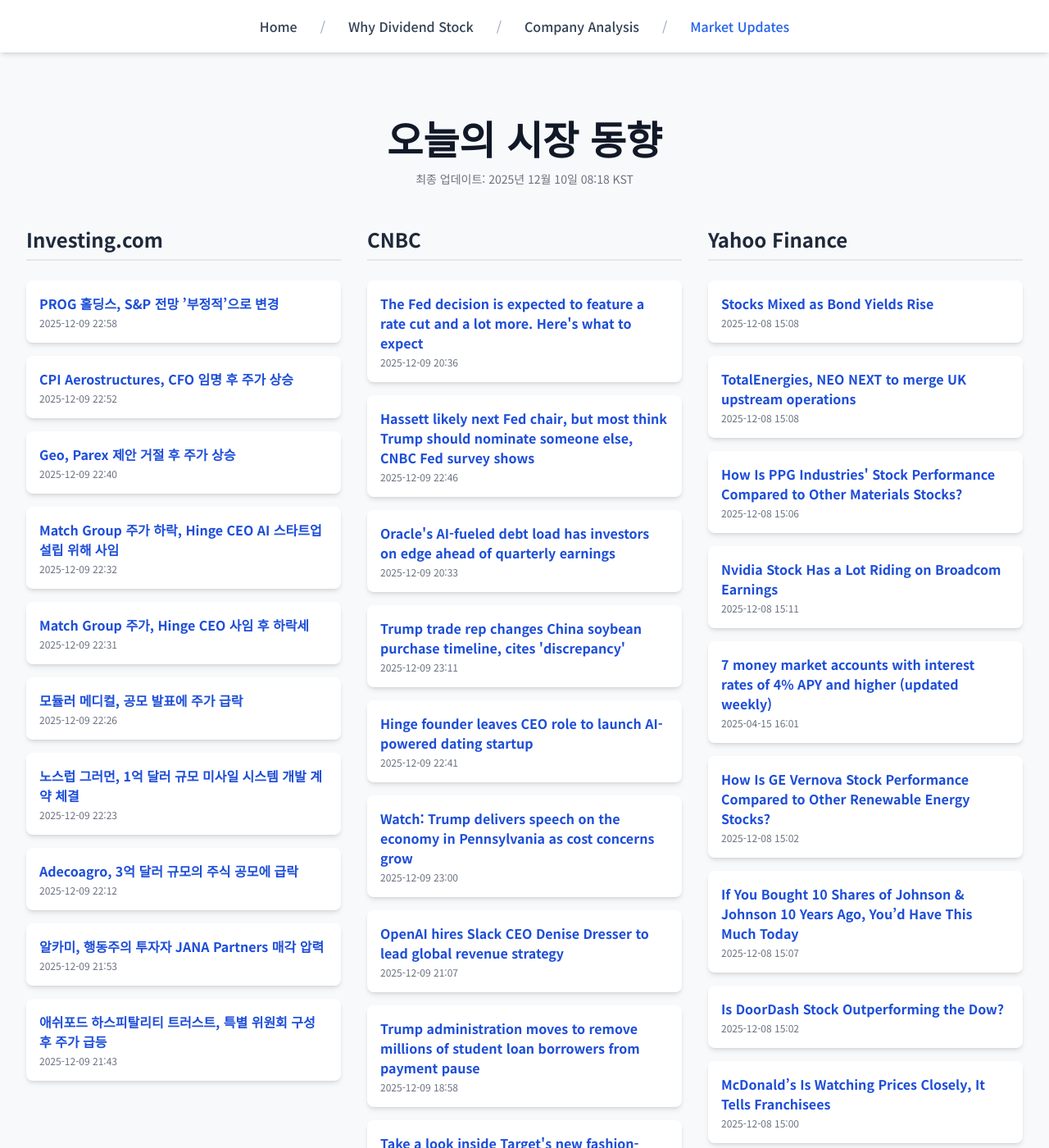
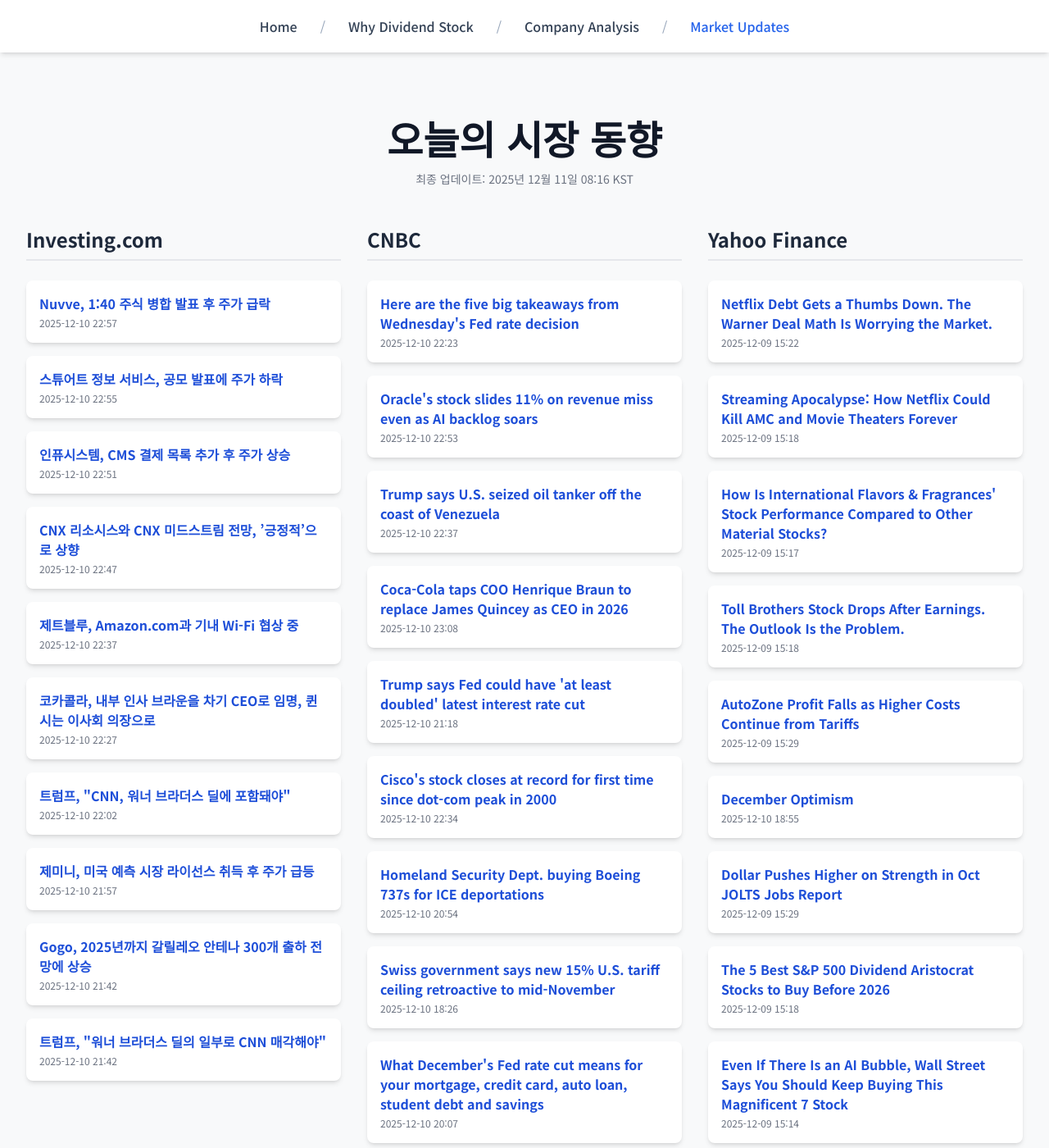
Before and after one commit to Kay-Hwang/my-company-analysis, a Jekyll site: the page built from market-updates.html, in a window 1280 px wide and 1400 px high. Shown: the whole window at 82% size. Built offline with Jekyll 4.4.1, drawn with Linux system fonts in a browser that asks for light colours; nearby versions of some CDN libraries; a script that is not in the unit is left out; some of the changed text lies outside the part shown.

Commit message:
Update daily data

```diff
--- a/_data/latest_data.json
+++ b/_data/latest_data.json
@@ -1,190 +1,190 @@
 {
-  "lastUpdated": "2025년 12월 10일 08:18 KST",
+  "lastUpdated": "2025년 12월 11일 08:16 KST",
   "news": {
     "investing": [
       {
-        "title": "PROG 홀딩스, S&P 전망 ’부정적’으로 변경",
-        "link": "https://kr.investing.com/news/stock-market-news/article-93CH-1749654",
-        "pubDate": "2025-12-09 22:58:36",
-        "summary": "PROG 홀딩스, S&P 전망 ’부정적’으로 변경"
+        "title": "Nuvve, 1:40 주식 병합 발표 후 주가 급락",
+        "link": "https://kr.investing.com/news/stock-market-news/article-93CH-1751456",
+        "pubDate": "2025-12-10 22:57:48",
+        "summary": "Nuvve, 1:40 주식 병합 발표 후 주가 급락"
       },
       {
-        "title": "CPI Aerostructures, CFO 임명 후 주가 상승",
-        "link": "https://kr.investing.com/news/stock-market-news/article-93CH-1749645",
-        "pubDate": "2025-12-09 22:52:59",
-        "summary": "CPI Aerostructures, CFO 임명 후 주가 상승"
+        "title": "스튜어트 정보 서비스, 공모 발표에 주가 하락",
+        "link": "https://kr.investing.com/news/stock-market-news/article-93CH-1751455",
+        "pubDate": "2025-12-10 22:55:07",
+        "summary": "스튜어트 정보 서비스, 공모 발표에 주가 하락"
       },
       {
-        "title": "Geo, Parex 제안 거절 후 주가 상승",
-        "link": "https://kr.investing.com/news/stock-market-news/article-93CH-1749619",
-        "pubDate": "2025-12-09 22:40:19",
-        "summary": "Geo, Parex 제안 거절 후 주가 상승"
+        "title": "인퓨시스템, CMS 결제 목록 추가 후 주가 상승",
+        "link": "https://kr.investing.com/news/stock-market-news/article-93CH-1751450",
+        "pubDate": "2025-12-10 22:51:56",
+        "summary": "인퓨시스템, CMS 결제 목록 추가 후 주가 상승"
       },
       {
-        "title": "Match Group 주가 하락, Hinge CEO AI 스타트업 설립 위해 사임",
-        "link": "https://kr.investing.com/news/stock-market-news/article-93CH-1749610",
-        "pubDate": "2025-12-09 22:32:04",
-        "summary": "Match Group 주가 하락, Hinge CEO AI 스타트업 설립 위해 사임"
+        "title": "CNX 리소시스와 CNX 미드스트림 전망, ’긍정적’으로 상향",
+        "link": "https://kr.investing.com/news/stock-market-news/article-93CH-1751446",
+        "pubDate": "2025-12-10 22:47:07",
+        "summary": "CNX 리소시스와 CNX 미드스트림 전망, ’긍정적’으로 상향"
       },
       {
-        "title": "Match Group 주가, Hinge CEO 사임 후 하락세",
-        "link": "https://kr.investing.com/news/stock-market-news/article-93CH-1749609",
-        "pubDate": "2025-12-09 22:31:33",
-        "summary": "Match Group 주가, Hinge CEO 사임 후 하락세"
+        "title": "제트블루, Amazon.com과 기내 Wi-Fi 협상 중",
+        "link": "https://kr.investing.com/news/stock-market-news/article-93CH-1751418",
+        "pubDate": "2025-12-10 22:37:25",
+        "summary": "제트블루, Amazon.com과 기내 Wi-Fi 협상 중"
       },
       {
-        "title": "모듈러 메디컬, 공모 발표에 주가 급락",
-        "link": "https://kr.investing.com/news/stock-market-news/article-93CH-1749601",
-        "pubDate": "2025-12-09 22:26:48",
-        "summary": "모듈러 메디컬, 공모 발표에 주가 급락"
+        "title": "코카콜라, 내부 인사 브라운을 차기 CEO로 임명, 퀸시는 이사회 의장으로",
+        "link": "https://kr.investing.com/news/stock-market-news/article-1751404",
+        "pubDate": "2025-12-10 22:27:29",
+        "summary": "코카콜라, 내부 인사 브라운을 차기 CEO로 임명, 퀸시는 이사회 의장으로"
       },
       {
-        "title": "노스럽 그러먼, 1억 달러 규모 미사일 시스템 개발 계약 체결",
-        "link": "https://kr.investing.com/news/stock-market-news/article-93CH-1749599",
-        "pubDate": "2025-12-09 22:23:18",
-        "summary": "노스럽 그러먼, 1억 달러 규모 미사일 시스템 개발 계약 체결"
+        "title": "트럼프, \"CNN, 워너 브라더스 딜에 포함돼야\"",
+        "link": "https://kr.investing.com/news/stock-market-news/article-93CH-1751367",
+        "pubDate": "2025-12-10 22:02:16",
+        "summary": "트럼프, \"CNN, 워너 브라더스 딜에 포함돼야\""
       },
       {
-        "title": "Adecoagro, 3억 달러 규모의 주식 공모에 급락",
-        "link": "https://kr.investing.com/news/stock-market-news/article-93CH-1749580",
-        "pubDate": "2025-12-09 22:12:37",
-        "summary": "Adecoagro, 3억 달러 규모의 주식 공모에 급락"
+        "title": "제미니, 미국 예측 시장 라이선스 취득 후 주가 급등",
+        "link": "https://kr.investing.com/news/stock-market-news/article-93CH-1751363",
+        "pubDate": "2025-12-10 21:57:43",
+        "summary": "제미니, 미국 예측 시장 라이선스 취득 후 주가 급등"
       },
       {
-        "title": "알카미, 행동주의 투자자 JANA Partners 매각 압력",
-        "link": "https://kr.investing.com/news/stock-market-news/article-93CH-1749548",
-        "pubDate": "2025-12-09 21:53:58",
-        "summary": "알카미, 행동주의 투자자 JANA Partners 매각 압력"
+        "title": "Gogo, 2025년까지 갈릴레오 안테나 300개 출하 전망에 상승",
+        "link": "https://kr.investing.com/news/stock-market-news/article-93CH-1751338",
+        "pubDate": "2025-12-10 21:42:38",
+        "summary": "Gogo, 2025년까지 갈릴레오 안테나 300개 출하 전망에 상승"
       },
       {
-        "title": "애쉬포드 하스피탈리티 트러스트, 특별 위원회 구성 후 주가 급등",
-        "link": "https://kr.investing.com/news/stock-market-news/article-93CH-1749538",
-        "pubDate": "2025-12-09 21:43:11",
-        "summary": "애쉬포드 하스피탈리티 트러스트, 특별 위원회 구성 후 주가 급등"
+        "title": "트럼프, \"워너 브라더스 딜의 일부로 CNN 매각해야\"",
+        "link": "https://kr.investing.com/news/stock-market-news/article-93CH-1751337",
+        "pubDate": "2025-12-10 21:42:34",
+        "summary": "트럼프, \"워너 브라더스 딜의 일부로 CNN 매각해야\""
       }
     ],
     "cnbc": [
       {
-        "title": "The Fed decision is expected to feature a rate cut and a lot more. Here's what to expect",
-        "link": "https://www.cnbc.com/2025/12/09/the-fed-decision-is-expected-to-feature-a-rate-cut-and-a-lot-more-heres-what-to-expect.html",
-        "pubDate": "Tue, 09 Dec 2025 20:36:45 GMT",
-        "summary": "The central bank is poised to deliver its third straight interest rate cut Wednesday, while firing a warning shot about what's ahead."
+        "title": "Here are the five big takeaways from Wednesday's Fed rate decision",
+        "link": "https://www.cnbc.com/2025/12/10/here-are-the-five-big-takeaways-from-wednesdays-fed-rate-decision.html",
+        "pubDate": "Wed, 10 Dec 2025 22:23:30 GMT",
+        "summary": "The Fed approved a much-anticipated quarter percentage point interest rate cut at a meeting that was packed with intrigue and surprises."
       },
       {
-        "title": "Hassett likely next Fed chair, but most think Trump should nominate someone else, CNBC Fed survey shows",
-        "link": "https://www.cnbc.com/2025/12/09/hassett-likely-next-fed-chair-but-most-think-trump-should-nominate-someone-else-cnbc-fed-survey-shows.html",
-        "pubDate": "Tue, 09 Dec 2025 22:46:17 GMT",
-        "summary": "The December survey shows 84% believe President Trump will tap Hassett, director of the National Economic Council, to head the central bank."
+        "title": "Oracle's stock slides 11% on revenue miss even as AI backlog soars",
+        "link": "https://www.cnbc.com/2025/12/10/oracle-orcl-q2-earnings-report-2026.html",
+        "pubDate": "Wed, 10 Dec 2025 22:53:40 GMT",
+        "summary": "Oracle flagged new business from Meta and Nvidia in reporting a 438% increase in remaining performance obligations."
       },
       {
-        "title": "Oracle's AI-fueled debt load has investors on edge ahead of quarterly earnings",
-        "link": "https://www.cnbc.com/2025/12/09/oracles-ai-fueled-debt-load-has-investors-on-edge-ahead-of-earnings.html",
-        "pubDate": "Tue, 09 Dec 2025 20:33:05 GMT",
-        "summary": "Oracle's fiscal second-quarter results will be a crucial test for the AI trade and whether demand justifies the company's buildout plans."
+        "title": "Trump says U.S. seized oil tanker off the coast of Venezuela",
+        "link": "https://www.cnbc.com/2025/12/10/us-venezuela-oil-tanker-seize.html",
+        "pubDate": "Wed, 10 Dec 2025 22:37:09 GMT",
+        "summary": "The White House has undertaken a large military buildup in the Caribbean and launched deadly strikes against boats that it claims were trafficking drugs."
       },
       {
-        "title": "Trump trade rep changes China soybean purchase timeline, cites 'discrepancy'",
-        "link": "https://www.cnbc.com/2025/12/09/trump-trade-rep-changes-china-soybean-purchase-timeline-cites-discrepancy.html",
-        "pubDate": "Tue, 09 Dec 2025 23:11:20 GMT",
-        "summary": "China for months earlier this year had boycotted purchasing soybeans from U.S. farms because of a trade war began by President Donald Trump."
+        "title": "Coca-Cola taps COO Henrique Braun to replace James Quincey as CEO in 2026",
+        "link": "https://www.cnbc.com/2025/12/10/coca-cola-coo-henrique-braun-ceo-.html",
+        "pubDate": "Wed, 10 Dec 2025 23:08:32 GMT",
+        "summary": "Quincey has led Coca-Cola since 2017, seeing the company through the Covid pandemic and a focus on healthier beverages."
       },
       {
-        "title": "Hinge founder leaves CEO role to launch AI-powered dating startup",
-        "link": "https://www.cnbc.com/2025/12/09/hinge-founder-leaves-ceo-role-to-launch-ai-powered-dating-service.html",
-        "pubDate": "Tue, 09 Dec 2025 22:41:00 GMT",
-        "summary": "Hinge founder Justin McLeod is stepping down as CEO to launch an AI-powered dating service called Overtone."
+        "title": "Trump says Fed could have 'at least doubled' latest interest rate cut",
+        "link": "https://www.cnbc.com/2025/12/10/trump-fed-interest-rates-powell.html",
+        "pubDate": "Wed, 10 Dec 2025 21:18:42 GMT",
+        "summary": "Trump spoke during a meeting at the White House with business leaders including Dell CEO Michael Dell and the heads of Qualcomm and HP."
       },
       {
-        "title": "Watch: Trump delivers speech on the economy in Pennsylvania as cost concerns grow",
-        "link": "https://www.cnbc.com/2025/12/09/trump-economy-pennsylvania-speech.html",
-        "pubDate": "Tue, 09 Dec 2025 23:00:58 GMT",
-        "summary": "The Pennsylvania trip marks a return to the sort of voter outreach that defined Trump's political campaigns, but has grown rarer during his second term so far."
+        "title": "Cisco's stock closes at record for first time since dot-com peak in 2000",
+        "link": "https://www.cnbc.com/2025/12/10/ciscos-stock-closes-at-record-for-first-time-since-dot-com-peak-2000.html",
+        "pubDate": "Wed, 10 Dec 2025 22:34:31 GMT",
+        "summary": "Cisco was at the center of the internet boom, but has a much different role in today's artificial intelligence craze."
       },
       {
-        "title": "OpenAI hires Slack CEO Denise Dresser to lead global revenue strategy",
-        "link": "https://www.cnbc.com/2025/12/09/openai-slack-ceo-denise-dresser-chief-revenue-officer.html",
-        "pubDate": "Tue, 09 Dec 2025 21:07:11 GMT",
-        "summary": "Dresser was named Slack's chief executive in 2023 after spending more than a decade at Salesforce."
+        "title": "Homeland Security Dept. buying Boeing 737s for ICE deportations",
+        "link": "https://www.cnbc.com/2025/12/10/homeland-security-boeing-737-ice-deportations.html",
+        "pubDate": "Wed, 10 Dec 2025 20:54:29 GMT",
+        "summary": "The Trump administration has aimed to deport 1 million immigrants from the United States in President Donald Trump's first year back in the White House."
       },
       {
-        "title": "Trump administration moves to remove millions of student loan borrowers from payment pause",
-        "link": "https://www.cnbc.com/2025/12/09/save-student-loan-payment-pause.html",
-        "pubDate": "Tue, 09 Dec 2025 18:58:05 GMT",
-        "summary": "The Trump administration announced a proposed joint settlement with Missouri that would soon force millions of student loan borrowers into repayment."
+        "title": "Swiss government says new 15% U.S. tariff ceiling retroactive to mid-November",
+        "link": "https://www.cnbc.com/2025/12/10/us-tariff-switzerland-trade-tariffs.html",
+        "pubDate": "Wed, 10 Dec 2025 18:26:43 GMT",
+        "summary": "Switzerland agreed to reduce tariffs on imports from the United States of fish, seafood, and some agricultural products under a trade deal announced last month."
       },
       {
-        "title": "Take a look inside Target's new fashion-focused store in New York's SoHo neighborhood",
-        "link": "https://www.cnbc.com/2025/12/09/new-target-store-soho-new-york-fashion.html",
-        "pubDate": "Tue, 09 Dec 2025 19:05:11 GMT",
-        "summary": "Target's remodeled store opens as the company tries to get back to growth and attract sales during the critical holiday season."
+        "title": "What December's Fed rate cut means for your mortgage, credit card, auto loan, student debt and savings",
+        "link": "https://www.cnbc.com/2025/12/10/fed-december-rate-cut-mortgages-loans-savings-impact.html",
+        "pubDate": "Wed, 10 Dec 2025 20:07:53 GMT",
+        "summary": "From credit cards and car loans to mortgage rates, student loans and savings accounts, here's a look at the ways a Fed rate cut could affect your finances."
       },
       {
-        "title": "Eli Lilly to build $6 billion manufacturing plant in Alabama to help make upcoming obesity pill, other drugs",
-        "link": "https://www.cnbc.com/2025/12/09/eli-lilly-6-billion-alabama-manufacturing-plant-obesity-pill.html",
-        "pubDate": "Tue, 09 Dec 2025 21:02:55 GMT",
-        "summary": "That added production capacity for Eli Lilly's obesity pill, orforglipron, is crucial as the company races to file for its approval."
+        "title": "Trump to start final Fed chair interviews beginning with Kevin Warsh",
+        "link": "https://www.cnbc.com/2025/12/10/trump-to-start-final-fed-chair-interviews-beginning-with-kevin-warsh.html",
+        "pubDate": "Wed, 10 Dec 2025 18:13:31 GMT",
+        "summary": "President Donald Trump will begin the final interviews of candidates for the Federal Reserve chair this week, putting back on track the formal selection process that began this summer."
       }
     ],
     "yahoo": [
       {
-        "title": "Stocks Mixed as Bond Yields Rise",
-        "link": "https://finance.yahoo.com/news/stocks-mixed-bond-yields-rise-150859745.html",
-        "pubDate": "2025-12-08T15:08:59Z",
-        "summary": "Stocks Mixed as Bond Yields Rise"
+        "title": "Netflix Debt Gets a Thumbs Down. The Warner Deal Math Is Worrying the Market.",
+        "link": "https://www.barrons.com/articles/netflix-stock-price-warner-bros-debt-d221112e?siteid=yhoof2&yptr=yahoo",
+        "pubDate": "2025-12-09T15:22:00Z",
+        "summary": "Netflix Debt Gets a Thumbs Down. The Warner Deal Math Is Worrying the Market."
       },
       {
-        "title": "TotalEnergies, NEO NEXT to merge UK upstream operations",
-        "link": "https://finance.yahoo.com/news/totalenergies-neo-next-merge-uk-150800128.html",
-        "pubDate": "2025-12-08T15:08:00Z",
-        "summary": "TotalEnergies, NEO NEXT to merge UK upstream operations"
+        "title": "Streaming Apocalypse: How Netflix Could Kill AMC and Movie Theaters Forever",
+        "link": "https://finance.yahoo.com/news/streaming-apocalypse-netflix-could-kill-151845855.html",
+        "pubDate": "2025-12-09T15:18:45Z",
+        "summary": "Streaming Apocalypse: How Netflix Could Kill AMC and Movie Theaters Forever"
       },
       {
-        "title": "How Is PPG Industries' Stock Performance Compared to Other Materials Stocks?",
-        "link": "https://finance.yahoo.com/news/ppg-industries-stock-performance-compared-150653281.html",
-        "pubDate": "2025-12-08T15:06:53Z",
-        "summary": "How Is PPG Industries' Stock Performance Compared to Other Materials Stocks?"
+        "title": "How Is International Flavors & Fragrances' Stock Performance Compared to Other Material Stocks?",
+        "link": "https://finance.yahoo.com/news/international-flavors-fragrances-stock-performance-151733837.html",
+        "pubDate": "2025-12-09T15:17:33Z",
+        "summary": "How Is International Flavors & Fragrances' Stock Performance Compared to Other Material Stocks?"
       },
       {
-        "title": "Nvidia Stock Has a Lot Riding on Broadcom Earnings",
-        "link": "https://www.barrons.com/articles/nvidia-stock-price-broadcom-earnings-chips-5c721646?siteid=yhoof2&yptr=yahoo",
-        "pubDate": "2025-12-08T15:11:00Z",
-        "summary": "Nvidia Stock Has a Lot Riding on Broadcom Earnings"
+        "title": "Toll Brothers Stock Drops After Earnings. The Outlook Is the Problem.",
+        "link": "https://www.barrons.com/articles/toll-brothers-earnings-stock-price-home-builder-8268c774?siteid=yhoof2&yptr=yahoo",
+        "pubDate": "2025-12-09T15:18:00Z",
+        "summary": "Toll Brothers Stock Drops After Earnings. The Outlook Is the Problem."
       },
       {
-        "title": "7 money market accounts with interest rates of 4% APY and higher (updated weekly)",
-        "link": "https://finance.yahoo.com/personal-finance/banking/article/4-percent-interest-money-market-accounts-160154289.html",
-        "pubDate": "2025-04-15T16:01:54Z",
-        "summary": "7 money market accounts with interest rates of 4% APY and higher (updated weekly)"
+        "title": "AutoZone Profit Falls as Higher Costs Continue from Tariffs",
+        "link": "https://www.wsj.com/business/earnings/autozone-profit-falls-as-higher-costs-continue-from-tariffs-916eb1c4?siteid=yhoof2&yptr=yahoo",
+        "pubDate": "2025-12-09T15:29:00Z",
+        "summary": "AutoZone Profit Falls as Higher Costs Continue from Tariffs"
       },
       {
-        "title": "How Is GE Vernova Stock Performance Compared to Other Renewable Energy Stocks?",
-        "link": "https://finance.yahoo.com/news/ge-vernova-stock-performance-compared-150214143.html",
-        "pubDate": "2025-12-08T15:02:14Z",
-        "summary": "How Is GE Vernova Stock Performance Compared to Other Renewable Energy Stocks?"
+        "title": "December Optimism",
+        "link": "https://finance.yahoo.com/research/reports/ARGUS_45559_PortfolioIdeas_1765392940000?yptr=yahoo&ncid=yahooproperties_plusresear_nm5q6ze1cei",
+        "pubDate": "2025-12-10T18:55:40Z",
+        "summary": "December Optimism"
       },
       {
-        "title": "If You Bought 10 Shares of Johnson & Johnson 10 Years Ago, You’d Have This Much Today",
-        "link": "https://finance.yahoo.com/news/bought-10-shares-johnson-johnson-150704313.html",
-        "pubDate": "2025-12-08T15:07:04Z",
-        "summary": "If You Bought 10 Shares of Johnson & Johnson 10 Years Ago, You’d Have This Much Today"
+        "title": "Dollar Pushes Higher on Strength in Oct JOLTS Jobs Report",
+        "link": "https://finance.yahoo.com/news/dollar-pushes-higher-strength-oct-152930225.html",
+        "pubDate": "2025-12-09T15:29:30Z",
+        "summary": "Dollar Pushes Higher on Strength in Oct JOLTS Jobs Report"
       },
       {
-        "title": "Is DoorDash Stock Outperforming the Dow?",
-        "link": "https://finance.yahoo.com/news/doordash-stock-outperforming-dow-150208954.html",
-        "pubDate": "2025-12-08T15:02:08Z",
-        "summary": "Is DoorDash Stock Outperforming the Dow?"
+        "title": "The 5 Best S&P 500 Dividend Aristocrat Stocks to Buy Before 2026",
+        "link": "https://finance.yahoo.com/news/5-best-p-500-dividend-151853334.html",
+        "pubDate": "2025-12-09T15:18:53Z",
+        "summary": "The 5 Best S&P 500 Dividend Aristocrat Stocks to Buy Before 2026"
       },
       {
-        "title": "McDonald’s Is Watching Prices Closely, It Tells Franchisees",
-        "link": "https://www.wsj.com/livecoverage/stock-market-today-dow-sp-500-nasdaq-12-08-2025/card/mcdonald-s-is-watching-prices-closely-it-tells-franchisees-raVtMTvJOaIY3Dk45x6P?siteid=yhoof2&yptr=yahoo",
-        "pubDate": "2025-12-08T15:00:08Z",
-        "summary": "McDonald’s Is Watching Prices Closely, It Tells Franchisees"
+        "title": "Even If There Is an AI Bubble, Wall Street Says You Should Keep Buying This Magnificent 7 Stock",
+        "link": "https://finance.yahoo.com/news/even-ai-bubble-wall-street-151439943.html",
+        "pubDate": "2025-12-09T15:14:39Z",
+        "summary": "Even If There Is an AI Bubble, Wall Street Says You Should Keep Buying This Magnificent 7 Stock"
       },
       {
-        "title": "Chinese flash memory maker YMTC sues US over military designation",
-        "link": "https://finance.yahoo.com/news/chinese-flash-memory-maker-ymtc-151749269.html",
-        "pubDate": "2025-12-08T15:17:49Z",
-        "summary": "Chinese flash memory maker YMTC sues US over military designation"
+        "title": "Is Nasdaq Stock Underperforming the Nasdaq?",
+        "link": "https://finance.yahoo.com/news/nasdaq-stock-underperforming-nasdaq-153016263.html",
+        "pubDate": "2025-12-09T15:30:16Z",
+        "summary": "Is Nasdaq Stock Underperforming the Nasdaq?"
       }
     ]
   }
```
